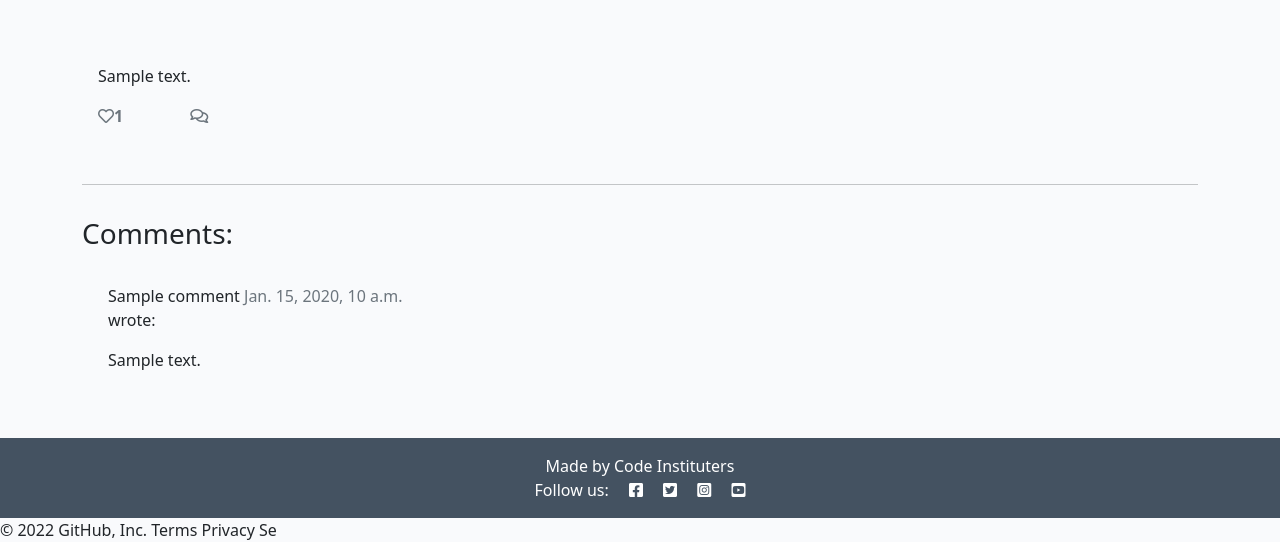
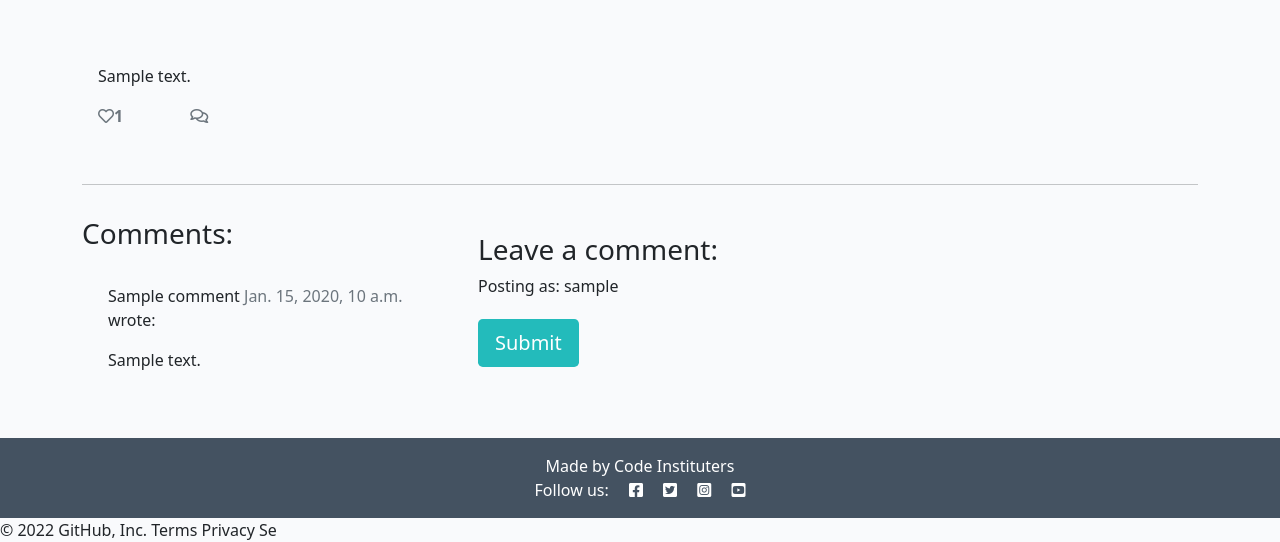
Before and after one commit to dnlbowers/django-blog-site, a Django app: a page that uses templates/post_detail.html in a window 1280 px wide. Shown: the part 308-850 px from the top of the page. Run offline with Django 3.2, Linux system fonts and the light colour scheme; a user stored in the database is signed in; tables that the repository leaves empty hold one stand-in row (values such as "Sample post"); some libraries are stand-ins or nearby versions.

Commit message:
add alert for successful comment post

```diff
--- a/templates/post_detail.html
+++ b/templates/post_detail.html
@@ -1,4 +1,6 @@
 {% extends 'base.html' %} {% block content %}
+
+{% load crispy_forms_tags %}
 
 <div class="masthead">
     <div class="container">
@@ -78,6 +80,22 @@
         <div class="col-md-8 card mb-4  mt-3 ">
             <div class="card-body">
                 <!-- For later -->
+                {% if commented %}
+                <div class="alert alert-success" role="alert">
+                    Your comment is awaiting approval
+                </div>
+                {% else %}
+                {% if user.is_authenticated %}
+
+                <h3>Leave a comment:</h3>
+                <p>Posting as: {{ user.username }}</p>
+                <form method="post" style="margin-top: 1.3em;">
+                    {{ comment_form | crispy }}
+                    {% csrf_token %}
+                    <button type="submit" class="btn btn-signup btn-lg">Submit</button>
+                </form>
+                {% endif %}
+                {% endif %}
             </div>
         </div>
     </div>
```
